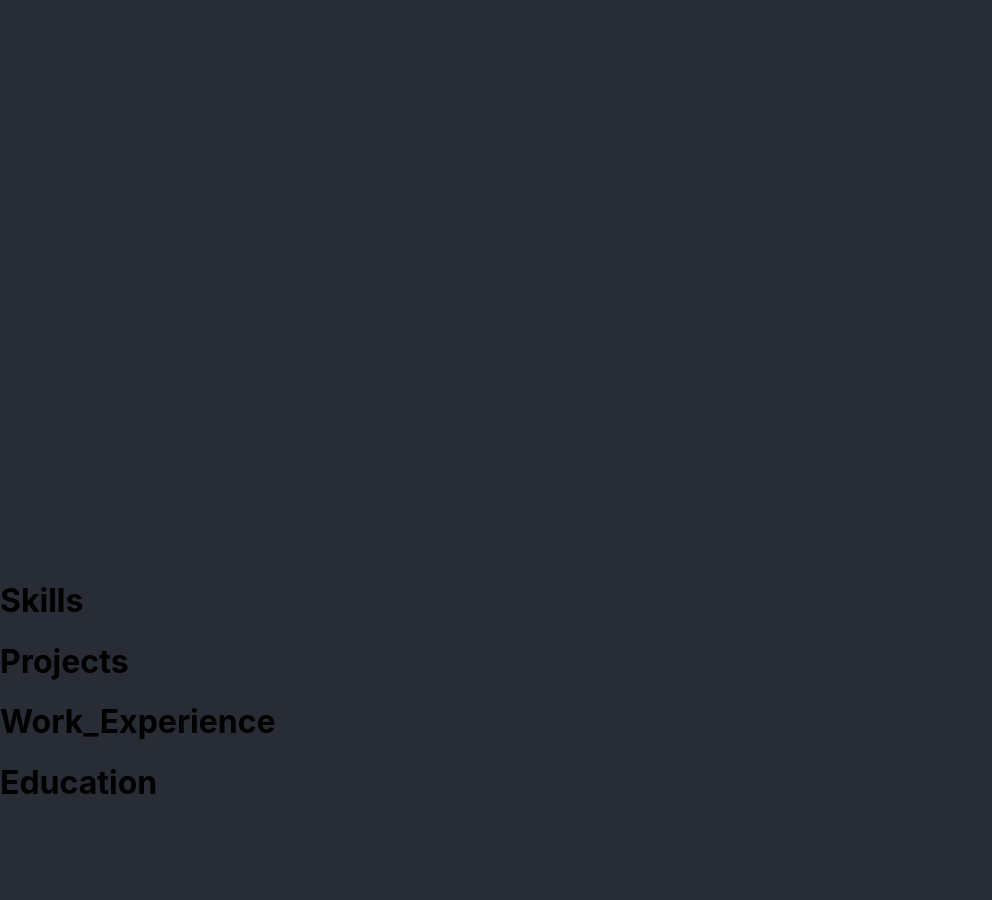
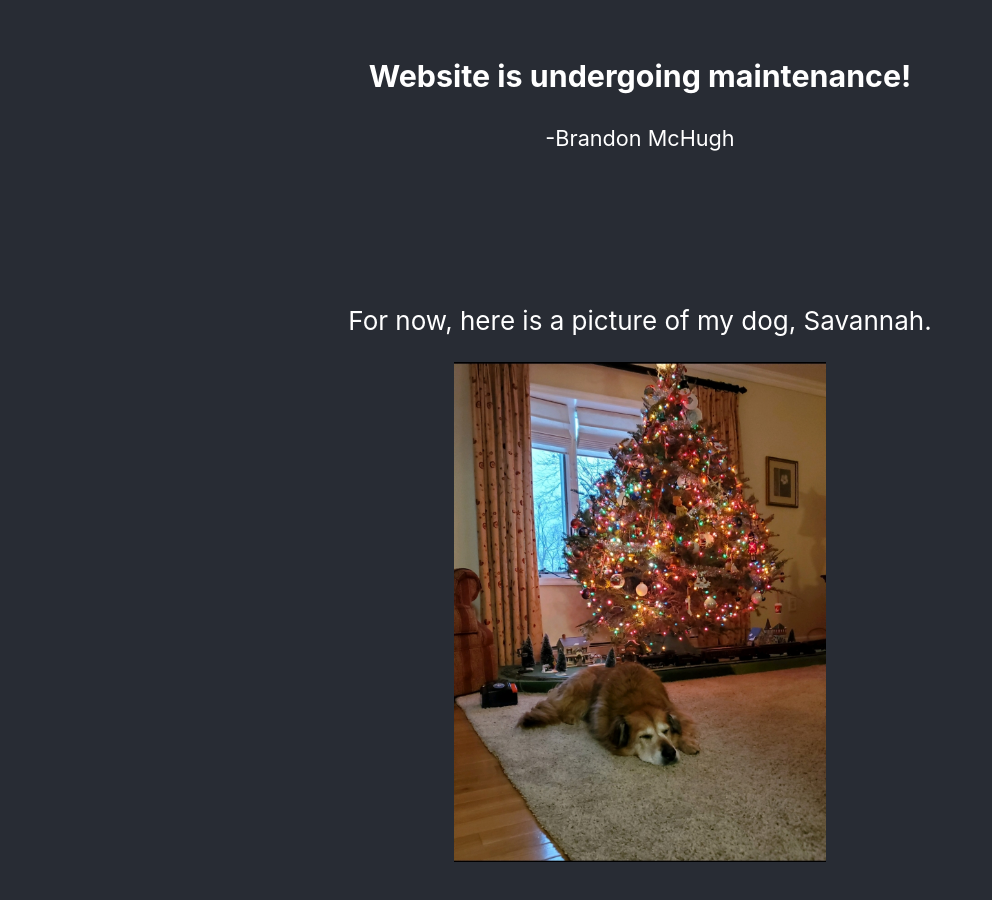
Before and after one commit to brandmch/brandon-mchugh.com, a React (Create React App) app: page /about_me in a window 1280 px wide. Shown: the part 1040-1940 px from the top of the page, without its empty margins (0-992 px from the left). Before the commit the page ends 1863 px from the top, so only its background shows below. Built offline with nearby package versions, Linux system fonts and the light colour scheme.

Commit message:
Fixed background color

```diff
--- a/src/App.css
+++ b/src/App.css
@@ -46,7 +46,7 @@ body {
 @import url('https://fonts.googleapis.com/css2?family=Fraunces:wght@900&display=swap');
 
 header {
-  height: 200vh;
+  height: 125vh;
 }
 
 .container {
--- a/src/Components/About_Me/about_me.js
+++ b/src/Components/About_Me/about_me.js
@@ -3,6 +3,7 @@ import Education from "./education";
 import Projects from "./projects";
 import Skills from "./skills";
 import Work_Experience from "./work_experience";
+import Maintence_Alert from '../../Maintence_Alert'
 
 export default function About_Me() {
     return (
@@ -24,10 +25,7 @@ export default function About_Me() {
             <div className='section'>
                 <div>
                     <div>
-                        <Skills />
-                        <Projects />
-                        <Work_Experience />
-                        <Education />
+                        <Maintence_Alert />
                     </div>
                 </div>
             </div>
```
